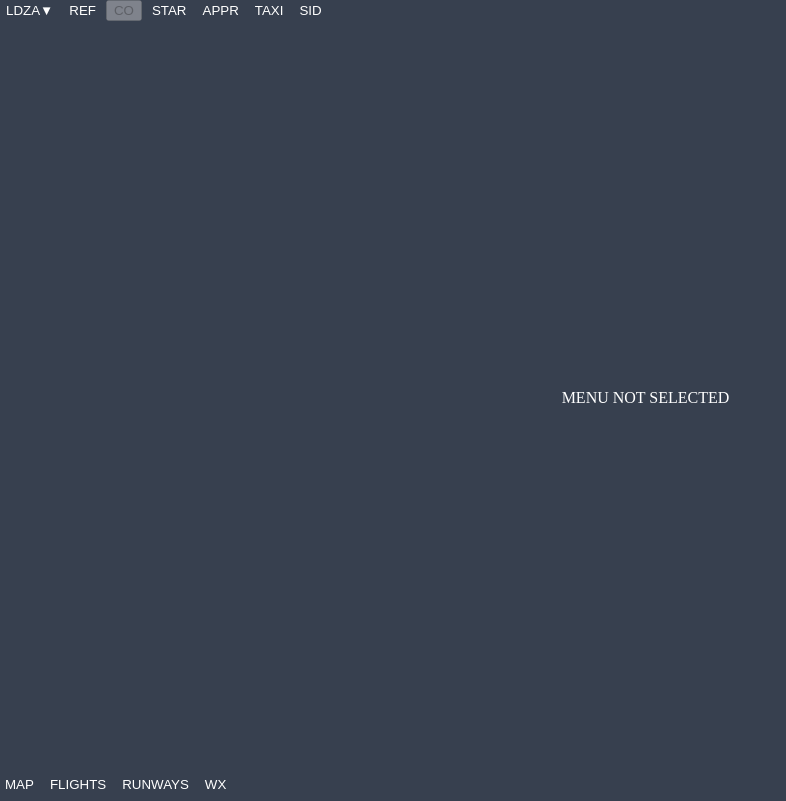
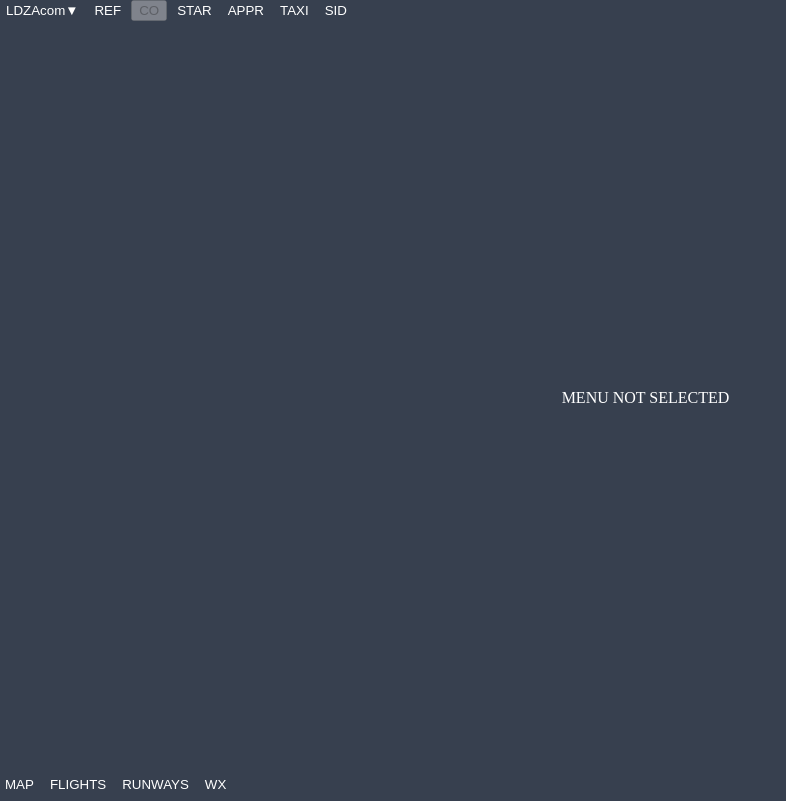
Before and after one commit to Aviatorvordoen/testsite, a plain HTML site: page pages/ldza_chart.html in a window 1280 px wide. Shown: the whole page, without its empty margins (0-786 px from the left). Drawn offline with Linux system fonts and the light colour scheme.

Commit message:
Update ldza_chart.html

```diff
--- a/pages/ldza_chart.html
+++ b/pages/ldza_chart.html
@@ -10,7 +10,7 @@
 <body>
     <div class="gerenal_nav_menu_skel">
         <nav class="menu_nav_items">
-            <button class="airportopt">LDZA▼</button>
+            <button class="airportopt">LDZAcom▼</button>
             <button class="airport_charts_chapters" id="acc1">REF</button>
             <button class="airport_charts_chapters_disable" id="acc2" disabled>CO</button>
             <button class="airport_charts_chapters" id="acc3">STAR</button>
```
